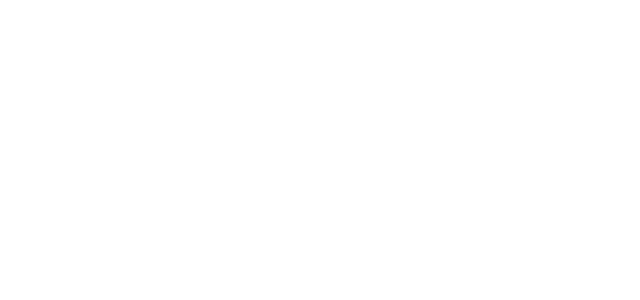
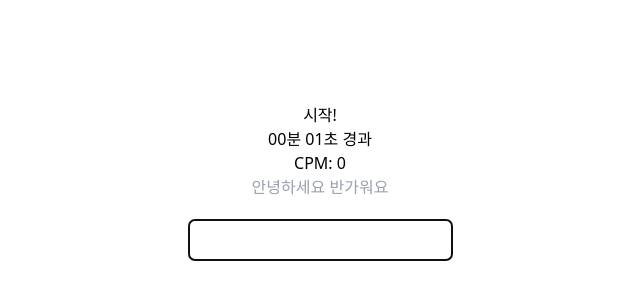
Before and after one commit to thdrudtp15/type_battle_client, a React (Vite) app: page /match/1 in a window 1280 px wide. Before the commit this address had no page. Shown: the part 218-518 px from the top of the page, without its empty margins (320-960 px from the left). Built offline with nearby package versions, Linux system fonts and the light colour scheme; the HTML template or start-up script is replaced by a standard one.

Commit message:
feat : 카운트 다운 및, 경과 시간을 나타내는 컴포넌트 생성

```diff
--- a/src/App.tsx
+++ b/src/App.tsx
@@ -10,7 +10,7 @@
             <Route path="/" element={<Home />} />
             <Route path="/matching" element={<Matching />} />
             <Route path="/result" element={<Result />} />
-            <Route path="/match" element={<Match />} />
+            <Route path="/match/:matchId" element={<Match />} />
         </Routes>
     );
 }
--- /dev/null
+++ b/src/components/game/Countdown.tsx
@@ -0,0 +1,25 @@
+import React, { useState, useEffect } from 'react';
+
+const Countdown = ({ onStart }: { onStart: () => void }) => {
+    const [count, setCount] = useState<number>(3);
+
+    useEffect(() => {
+        const interval = setInterval(() => {
+            if (count === 0) {
+                onStart();
+                clearInterval(interval);
+                return;
+            }
+            setCount(count - 1);
+        }, 1000);
+        return () => clearInterval(interval);
+    }, [count]);
+
+    return (
+        <div>
+            <span>{count > 0 ? count : '시작!'}</span>
+        </div>
+    );
+};
+
+export default React.memo(Countdown);
--- /dev/null
+++ b/src/components/game/Cpm.tsx
@@ -0,0 +1,31 @@
+import React, { useState, useEffect } from 'react';
+
+type CpmProps = {
+    typing: string;
+};
+
+// 다시 구현하도록 하자.
+
+const Cpm = ({ typing }: CpmProps) => {
+    const [cpm, setCpm] = useState<number>(0);
+    const [startTime] = useState<number>(() => Date.now());
+
+    useEffect(() => {
+        if (typing.length === 0) {
+            return; // ❌ setCpm(0) 제거
+        }
+
+        const elapsedMinutes = Math.max((Date.now() - startTime) / 1000 / 60, 0.01);
+
+        const calculatedCpm = Math.round(typing.length / elapsedMinutes);
+        setCpm(calculatedCpm);
+    }, [typing, startTime]);
+
+    return (
+        <div>
+            <span>CPM: {cpm}</span>
+        </div>
+    );
+};
+
+export default React.memo(Cpm);
--- /dev/null
+++ b/src/components/game/ElapsedTimer.tsx
@@ -0,0 +1,32 @@
+import React, { useState, useEffect } from 'react';
+
+const ElapsedTimer = ({ startTime }: { startTime: number | null }) => {
+    const [elapsedTime, setElapsedTime] = useState<number>(0);
+
+    useEffect(() => {
+        const interval = setInterval(() => {
+            if (startTime === null) return;
+            setElapsedTime(Date.now() - startTime);
+        }, 1000);
+        return () => clearInterval(interval);
+    }, [startTime]);
+
+    if (startTime === null) return null;
+
+    return (
+        <div>
+            <span>
+                {Math.floor(elapsedTime / 60000)
+                    .toString()
+                    .padStart(2, '0')}
+                분{' '}
+                {Math.floor((elapsedTime % 60000) / 1000)
+                    .toString()
+                    .padStart(2, '0')}
+                초 경과
+            </span>
+        </div>
+    );
+};
+
+export default React.memo(ElapsedTimer);
--- a/src/components/game/Wpm.tsx
+++ /dev/null
@@ -1,36 +0,0 @@
-import React, { useState, useEffect } from 'react';
-
-type WpmProps = {
-    typing: string;
-};
-
-// 현재 WPM 구하는 공식은 임의
-// 추후에 로직 개선하기
-
-const Wpm = ({ typing }: WpmProps) => {
-    const [wpm, setWpm] = useState<number>(0);
-    const [startTime] = useState<number>(() => Date.now());
-
-    useEffect(() => {
-        if (typing.length === 0) {
-            setWpm(0);
-            return;
-        }
-
-        const elapsedMinutes = Math.max(
-            (Date.now() - startTime) / 1000 / 60,
-            0.01 // 최소 0.6초
-        );
-        const characters = typing.length;
-        const calculatedWpm = Math.round(characters / 5 / elapsedMinutes);
-        setWpm(calculatedWpm);
-    }, [typing, startTime]);
-
-    return (
-        <div>
-            <span>WPM: {wpm}</span>
-        </div>
-    );
-};
-
-export default React.memo(Wpm);
--- a/src/components/ui/Input.tsx
+++ b/src/components/ui/Input.tsx
@@ -4,9 +4,11 @@
     onKeyDown: (e: React.KeyboardEvent<HTMLInputElement>) => void;
     placeholder: string;
     className?: string;
+    disabled?: boolean;
+    ref?: React.RefObject<HTMLInputElement | null>;
 };
 
-const Input = ({ value, onChange, onKeyDown, placeholder, className = '' }: InputProps) => {
+const Input = ({ value, onChange, onKeyDown, placeholder, className = '', disabled = false, ref }: InputProps) => {
     return (
         <input
             className={`px-4 py-2 border rounded-md ${className}`}
@@ -16,6 +18,8 @@
             onKeyDown={onKeyDown}
             placeholder={placeholder}
             autoFocus
+            disabled={disabled}
+            ref={ref}
         />
     );
 };
--- a/src/pages/Match.tsx
+++ b/src/pages/Match.tsx
@@ -1,8 +1,10 @@
-import { useState, useEffect } from 'react';
+import { useState, useEffect, useRef } from 'react';
 import TypingLog from '../components/game/TypingLog';
 import Input from '../components/ui/Input';
-import Wpm from '../components/game/Wpm';
+import Cpm from '../components/game/Cpm';
 import ComparisonText from '../components/ui/ComparisonText';
+import Countdown from '../components/game/Countdown';
+import ElapsedTimer from '../components/game/ElapsedTimer';
 import { useNavigate } from 'react-router-dom';
 
 import type { TypingLogType } from '../types/typingLog';
@@ -10,12 +12,19 @@
 const SENTENCE = ['안녕하세요 반가워요', '오늘은 날씨가 좋네요'];
 
 const Match: React.FC = () => {
+    const inputRef = useRef<HTMLInputElement>(null);
+
     const [typing, setTyping] = useState<string>('');
     const [sentenceIndex, setSentenceIndex] = useState<number>(0);
     const [log, setLog] = useState<TypingLogType[]>([]);
     const [isComplete, setIsComplete] = useState<boolean>(false);
+    const [startTime, setStartTime] = useState<number | null>(null);
+
     const navigate = useNavigate();
 
+    //==============
+    // 문장 입력 완료
+    //==============
     const handleEnter = () => {
         if (isComplete) return;
 
@@ -32,6 +41,9 @@
         setTyping('');
     };
 
+    //==============
+    // 게임 끝
+    //==============
     useEffect(() => {
         if (isComplete) {
             // 두 플레이어가 모두 완료 되면 결과 페이지로 이동
@@ -39,10 +51,21 @@
         }
     }, [isComplete]);
 
+    //==============
+    // 게임 시작 시 input 포커싱
+    //==============
+    useEffect(() => {
+        if (startTime) {
+            inputRef.current?.focus();
+        }
+    }, [startTime]);
+
     return (
         <div className="min-h-screen flex flex-col items-center justify-center">
+            <Countdown onStart={() => setStartTime(Date.now())} />
+            <ElapsedTimer startTime={startTime} />
             <TypingLog log={log} />
-            <Wpm typing={typing} />
+            <Cpm typing={typing} />
             <ComparisonText sentence={SENTENCE[sentenceIndex]} typing={typing} />
             <Input
                 className="mt-5"
@@ -52,6 +75,8 @@
                 }}
                 placeholder=""
                 onKeyDown={(e: React.KeyboardEvent<HTMLInputElement>) => e.key === 'Enter' && handleEnter()}
+                disabled={!startTime}
+                ref={inputRef}
             ></Input>
         </div>
     );
--- a/src/pages/Result.tsx
+++ b/src/pages/Result.tsx
@@ -1,5 +1,9 @@
 const Result = () => {
-    return <div>Result</div>;
+    return (
+        <div className="flex flex-col items-center justify-center min-h-screen">
+            <h1 className="text-6xl font-bold mb-8">결과 🎮</h1>
+        </div>
+    );
 };
 
 export default Result;
```
